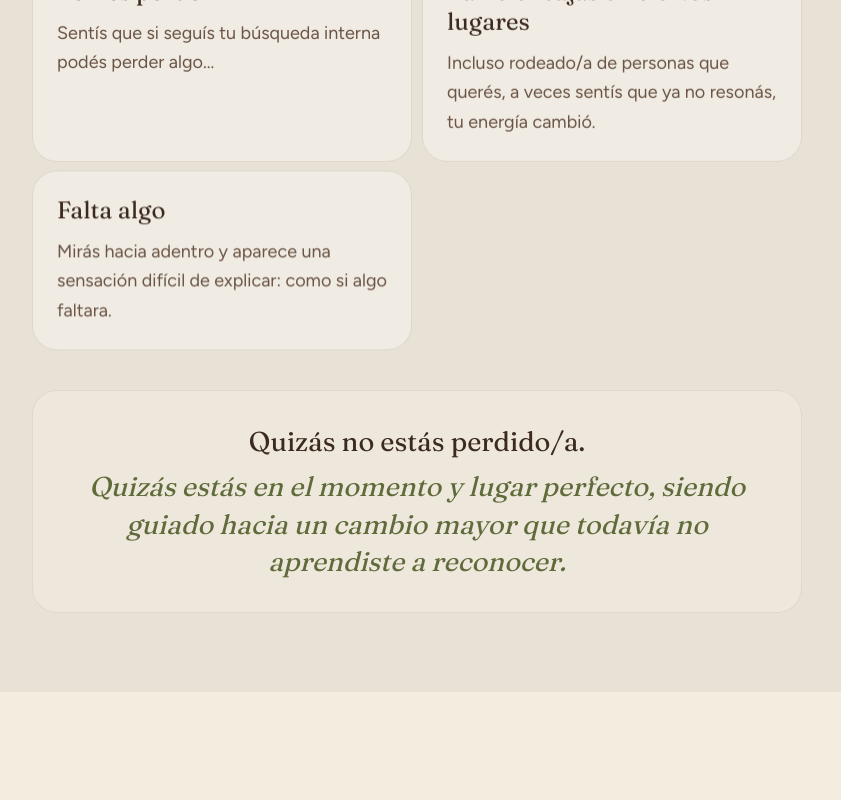
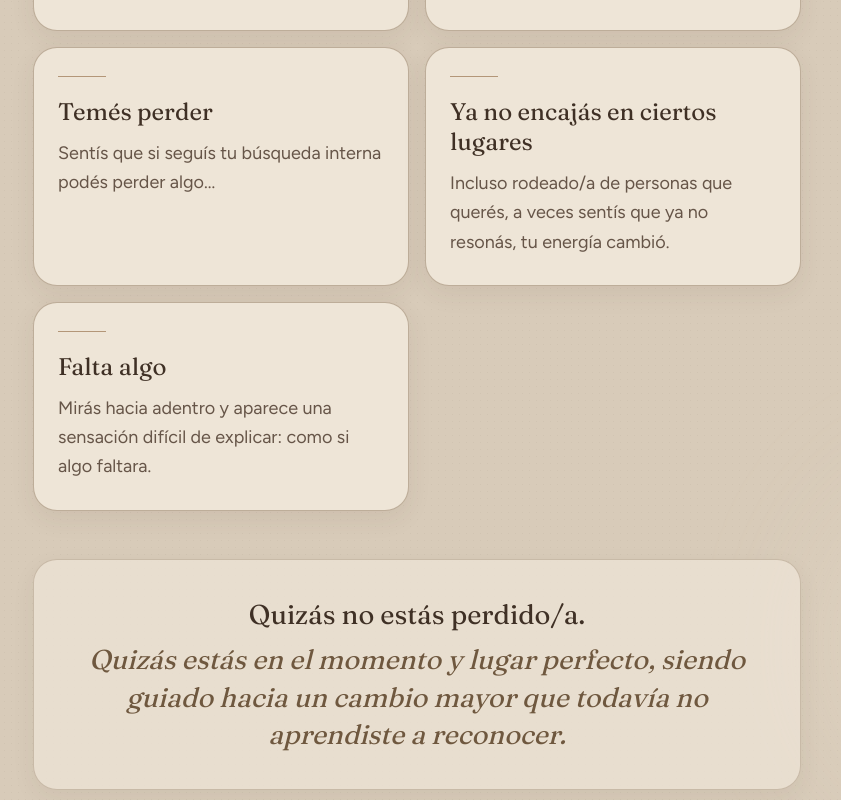
Before and after one commit to senderoterapias-hub/coherencia-interior-2, a Next.js app: page / in a window 1280 px wide. Shown: the part 1840-2640 px from the top of the page, without its empty margins (223-1064 px from the left). Built offline with nearby package versions, Linux system fonts and the light colour scheme.

Commit message:
Update identification.tsx

```diff
--- a/components/identification.tsx
+++ b/components/identification.tsx
@@ -36,16 +36,26 @@ export function Identification() {
     <section
       id="reconocimiento"
       aria-labelledby="identificacion-title"
-      className="relative overflow-hidden bg-[#e8e1d5] px-4 py-14 md:py-20"
+      className="relative overflow-hidden bg-[#d8cbb9] px-4 py-16 md:py-24"
     >
       <div
         aria-hidden="true"
-        className="pointer-events-none absolute inset-0 opacity-[0.18]"
+        className="pointer-events-none absolute inset-0 opacity-[0.22]"
         style={{
           backgroundImage:
-            'radial-gradient(rgba(59,42,31,0.18) 0.7px, transparent 0.7px)',
-          backgroundSize: '8px 8px',
+            'radial-gradient(rgba(70,52,38,0.22) 0.7px, transparent 0.7px)',
+          backgroundSize: '7px 7px',
         }}
+      />
+
+      <div
+        aria-hidden="true"
+        className="pointer-events-none absolute -left-24 top-20 size-72 rounded-full bg-[#b79f82]/20 blur-3xl"
+      />
+
+      <div
+        aria-hidden="true"
+        className="pointer-events-none absolute -right-24 bottom-20 size-80 rounded-full bg-[#efe5d5]/30 blur-3xl"
       />
 
       <div className="relative mx-auto max-w-4xl">
@@ -54,66 +64,44 @@ export function Identification() {
 
           <h2
             id="identificacion-title"
-            className="mt-3 font-serif font-soft text-[2rem] leading-[1.08] text-balance md:text-5xl"
+            className="mt-3 font-serif font-soft text-[2rem] leading-[1.08] text-balance text-[#3f3025] md:text-5xl"
           >
             Quizás estás atravesando un cambio que todavía no aprendiste a reconocer.
           </h2>
         </div>
 
-        <div className="mx-auto mt-9 grid max-w-3xl gap-3 sm:grid-cols-2 md:mt-10">
-          {cards.map((card, index) => (
+        <div className="mx-auto mt-10 grid max-w-3xl gap-4 sm:grid-cols-2 md:mt-12">
+          {cards.map((card) => (
             <article
               key={card.title}
-              className="card-float rounded-[1.5rem] bg-[#f0ebe3] px-5 py-5 ring-1 ring-foreground/5 sm:px-6 sm:py-6"
-              style={{
-                animationDelay: `${index * -0.7}s`,
-              }}
+              className="relative overflow-hidden rounded-[1.5rem] border border-[#8e765d]/50 bg-[#eee5d7] px-5 py-6 shadow-[0_8px_24px_rgba(72,52,36,0.08)] sm:px-6 sm:py-7"
             >
-              <h3 className="font-serif text-xl leading-tight text-foreground md:text-2xl">
+              <div
+                aria-hidden="true"
+                className="mb-5 h-px w-12 bg-[#9b7650]/70"
+              />
+
+              <h3 className="font-serif text-xl leading-tight text-[#3f3025] md:text-2xl">
                 {card.title}
               </h3>
 
-              <p className="mt-3 text-base leading-relaxed text-muted-foreground md:text-lg">
+              <p className="mt-3 text-base leading-relaxed text-[#665548] md:text-lg">
                 {card.text}
               </p>
             </article>
           ))}
         </div>
 
-        <div className="mx-auto mt-8 max-w-3xl rounded-[1.5rem] bg-background/60 px-6 py-7 text-center ring-1 ring-foreground/5 md:mt-10 md:px-10 md:py-8">
-          <p className="font-serif text-2xl leading-snug text-foreground md:text-[1.7rem]">
+        <div className="mx-auto mt-10 max-w-3xl rounded-[1.5rem] border border-[#8e765d]/35 bg-[#eee5d7]/75 px-6 py-8 text-center shadow-[0_8px_24px_rgba(72,52,36,0.06)] md:mt-12 md:px-10 md:py-9">
+          <p className="font-serif text-2xl leading-snug text-[#3f3025] md:text-[1.7rem]">
             <span className="block">Quizás no estás perdido/a.</span>
 
-            <span className="mt-2 block italic text-primary">
+            <span className="mt-2 block italic text-[#6f583f]">
               Quizás estás en el momento y lugar perfecto, siendo guiado hacia un cambio mayor que todavía no aprendiste a reconocer.
             </span>
           </p>
         </div>
       </div>
-
-      <style>{`
-        .card-float {
-          animation: cardFloat 5s ease-in-out infinite;
-          will-change: transform;
-        }
-
-        @keyframes cardFloat {
-          0%,
-          100% {
-            transform: translateY(0);
-          }
-
-          50% {
-            transform: translateY(-4px);
-          }
-        }
-
-        @media (prefers-reduced-motion: reduce) {
-          .card-float {
-            animation: none;
-          }
-        }
-      `}</style>
     </section>
   )
 }
```
